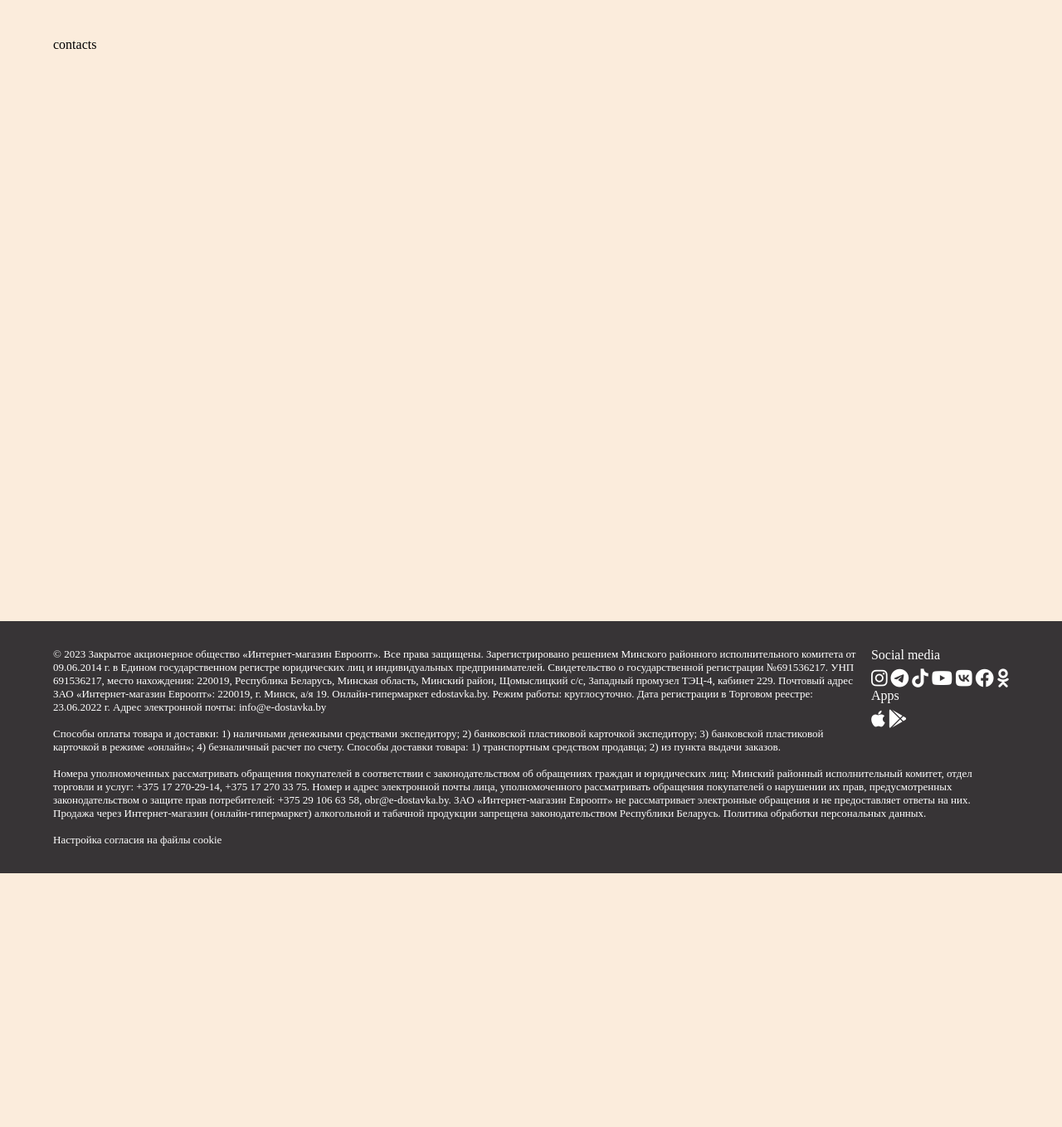
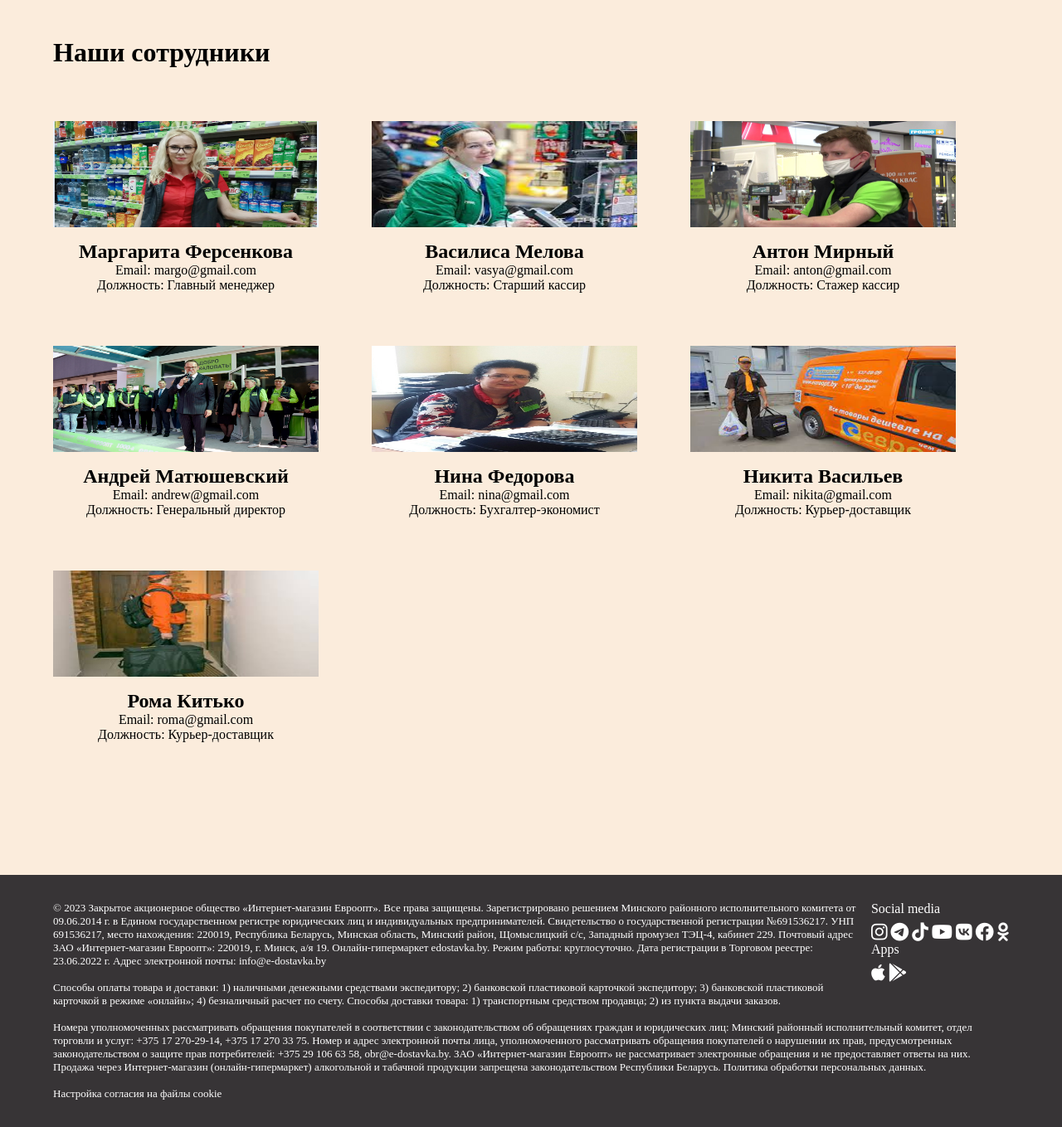
Before and after one commit to TestyCore/Front-5-sem, a Django app: page /back_info/contacts/ in a window 1280 px wide. Shown: the part 51-1410 px from the top of the page at 83% size. Before the commit the page ends 1104 px from the top, so only its background shows below. Run offline with Django 4.2, Linux system fonts and the light colour scheme.

Commit message:
Contacts and openings pages done

```diff
--- /dev/null
+++ b/Lab_4/back_info/static/back_info/css/contacts.css
@@ -0,0 +1,33 @@
+.contacts-page h1 {
+    font-size: 2em;
+    margin-bottom: 2em;
+}
+
+.staff-grid {
+    display: grid;
+    grid-template-columns: repeat(3, 1fr);
+}
+
+.staff-card {
+    width: 20em;
+    text-align: center;
+    margin-bottom: 4em;
+}
+
+.staff-card .staff-photo {
+    height: 8em;
+    margin-bottom: 1em;
+}
+
+.staff-card .staff-photo img {
+    width: 100%;
+    height: 100%;
+}
+
+
+
+
+
+.staff-card .staff-photo img {
+    width: 100%;
+}
--- /dev/null
+++ b/Lab_4/back_info/static/back_info/css/openings.css
@@ -0,0 +1,6 @@
+.op-st {
+    font-weight: bold;
+    font-size: 1.5em;
+    display: block;
+    margin: 2em 0 0.7em;
+}
--- a/Lab_4/back_info/templates/back_info/contacts.html
+++ b/Lab_4/back_info/templates/back_info/contacts.html
@@ -1,4 +1,81 @@
 {% extends "base.html" %}
+
+{% load static %}
+
 {% block content %}
-<p>contacts</p>
+
+<link rel="stylesheet" type="text/css" href="{% static 'back_info/css/contacts.css' %}?v=2"/>
+
+
+<article class="contacts-page">
+  <h1>Наши сотрудники</h1>
+
+  <div class="staff-grid">
+     <div class="staff-card">
+        <div class="staff-photo">
+            <img src="{% static 'back_info/images/staff-1.png' %}" alt="Staff Member 1">
+        </div>
+        <h2>Маргарита Ферсенкова</h2>
+        <p>Email: margo@gmail.com</p>
+        <p>Должность: Главный менеджер</p>
+    </div>
+
+    <div class="staff-card">
+        <div class="staff-photo">
+            <img src="{% static 'back_info/images/staff-2.jpeg' %}" alt="Staff Member 1">
+        </div>
+        <h2>Василиса Мелова</h2>
+        <p>Email: vasya@gmail.com</p>
+        <p>Должность: Старший кассир</p>
+    </div>
+
+    <div class="staff-card">
+        <div class="staff-photo">
+            <img src="{% static 'back_info/images/staff-3.jpeg' %}" alt="Staff Member 1">
+        </div>
+        <h2>Антон Мирный</h2>
+        <p>Email: anton@gmail.com</p>
+        <p>Должность: Стажер кассир</p>
+    </div>
+
+    <div class="staff-card">
+        <div class="staff-photo">
+            <img src="{% static 'back_info/images/staff-4.jpeg' %}" alt="Staff Member 1">
+        </div>
+        <h2>Андрей Матюшевский</h2>
+        <p>Email: andrew@gmail.com</p>
+        <p>Должность: Генеральный директор</p>
+    </div>
+
+    <div class="staff-card">
+        <div class="staff-photo">
+            <img src="{% static 'back_info/images/staff-5.jpeg' %}" alt="Staff Member 1">
+        </div>
+        <h2>Нина Федорова</h2>
+        <p>Email: nina@gmail.com</p>
+        <p>Должность: Бухгалтер-экономист</p>
+    </div>
+
+    <div class="staff-card">
+        <div class="staff-photo">
+            <img src="{% static 'back_info/images/staff-6.jpeg' %}" alt="Staff Member 1">
+        </div>
+        <h2>Никита Васильев</h2>
+        <p>Email: nikita@gmail.com</p>
+        <p>Должность: Курьер-доставщик</p>
+    </div>
+
+    <div class="staff-card">
+        <div class="staff-photo">
+            <img src="{% static 'back_info/images/staff-7.jpeg' %}" alt="Staff Member 1">
+        </div>
+        <h2>Рома Китько</h2>
+        <p>Email: roma@gmail.com</p>
+        <p>Должность: Курьер-доставщик</p>
+    </div>
+  </div>
+
+</article>
+
+
 {% endblock %}
--- a/Lab_4/back_info/urls.py
+++ b/Lab_4/back_info/urls.py
@@ -10,6 +10,7 @@ urlpatterns = [
     path('contacts/', views.contacts, name='contacts'),
     path('policy/', views.policy, name='policy'),
     path('reviews/', views.reviews, name='reviews'),
+    path('openings/', views.openings, name='openings'),
     path('news/news_0/', views.news_0, name='news_0'),
     path('news/news_1/', views.news_1, name='news_1'),
     path('news/news_2/', views.news_2, name='news_2'),
--- a/Lab_4/back_info/views.py
+++ b/Lab_4/back_info/views.py
@@ -31,6 +31,11 @@ def reviews(request):
     return render(request, 'back_info/reviews.html')
 
 
+def openings(request):
+
+    return render(request, 'back_info/openings.html')
+
+
 def news_0(request):
 
     return render(request, 'back_info/news_0.html')
--- a/Lab_4/edostavka/templates/base.html
+++ b/Lab_4/edostavka/templates/base.html
@@ -42,8 +42,9 @@
               <a href="{% url 'back_info:news' %}">News</a>
               <a href="{% url 'back_info:terms_conditions' %}">Terms and definitions</a>
               <a href="{% url 'back_info:contacts' %}">Contacts</a>
-              <a href="{% url 'back_info:policy' %}">Policy</a>
+              <a href="https://api.static.edostavka.by/policy.pdf" target="_blank">Policy</a>
               <a href="{% url 'back_info:reviews' %}">Reviews</a>
+              <a href="{% url 'back_info:openings' %}">Openings</a>
             </div>
           </div>
           <a href="{% url 'index' %}">Home</a>
@@ -154,6 +155,7 @@
 </script>
 
 
+
 {#<div class="container-fluid">#}
 {#      <div class="row">#}
 {#        <div class="col-sm-2">#}
```
Also changed, not shown: Lab_4/back_info/templates/back_info/openings.html (added, +21 -0 lines), Lab_4/back_info/static/back_info/images/staff-1.png (added), Lab_4/back_info/static/back_info/images/staff-2.jpeg (added), Lab_4/back_info/static/back_info/images/staff-3.jpeg (added), Lab_4/back_info/static/back_info/images/staff-4.jpeg (added), Lab_4/back_info/static/back_info/images/staff-5.jpeg (added), Lab_4/back_info/static/back_info/images/staff-6.jpeg (added), Lab_4/back_info/static/back_info/images/staff-7.jpeg (added), Lab_4/db.sqlite3.
